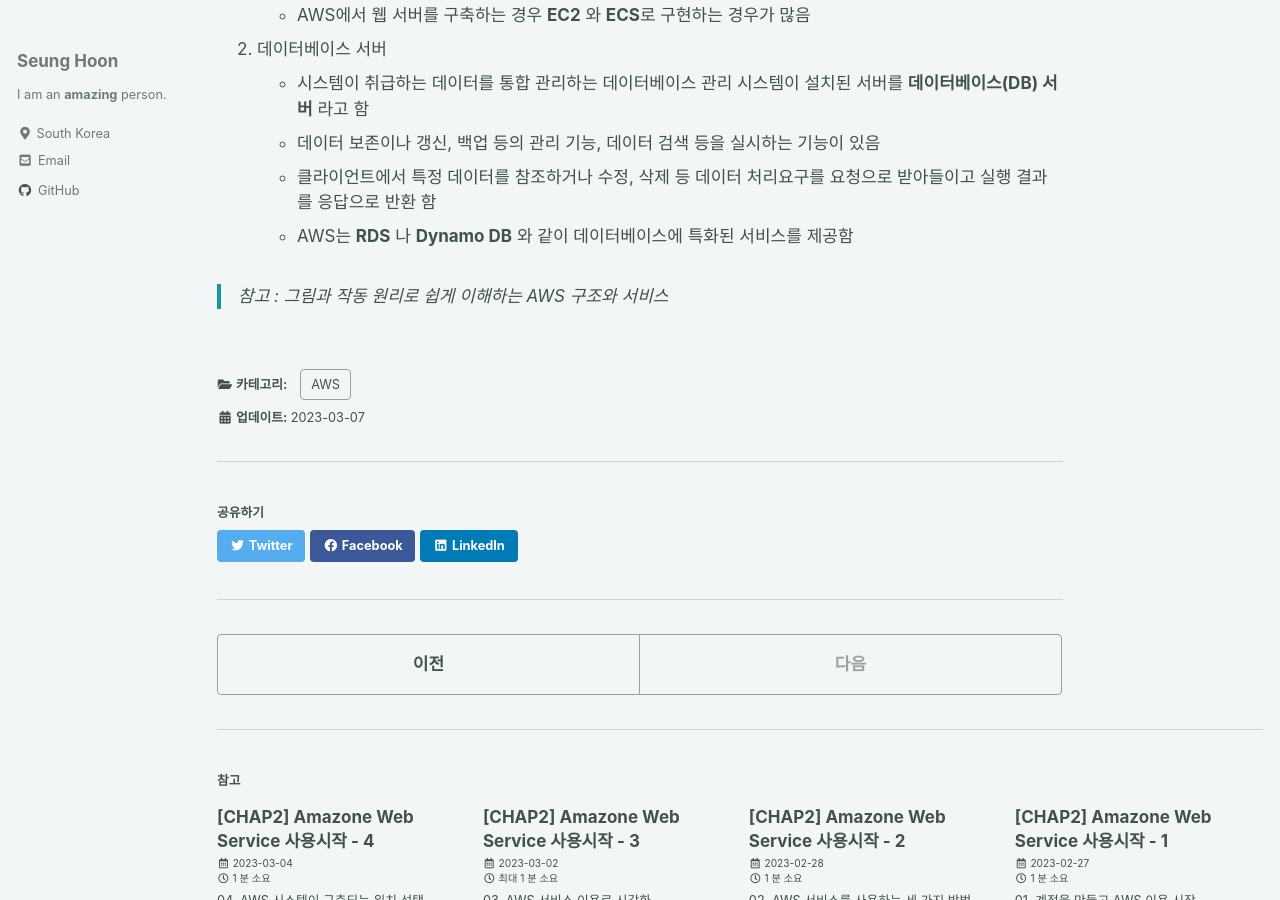
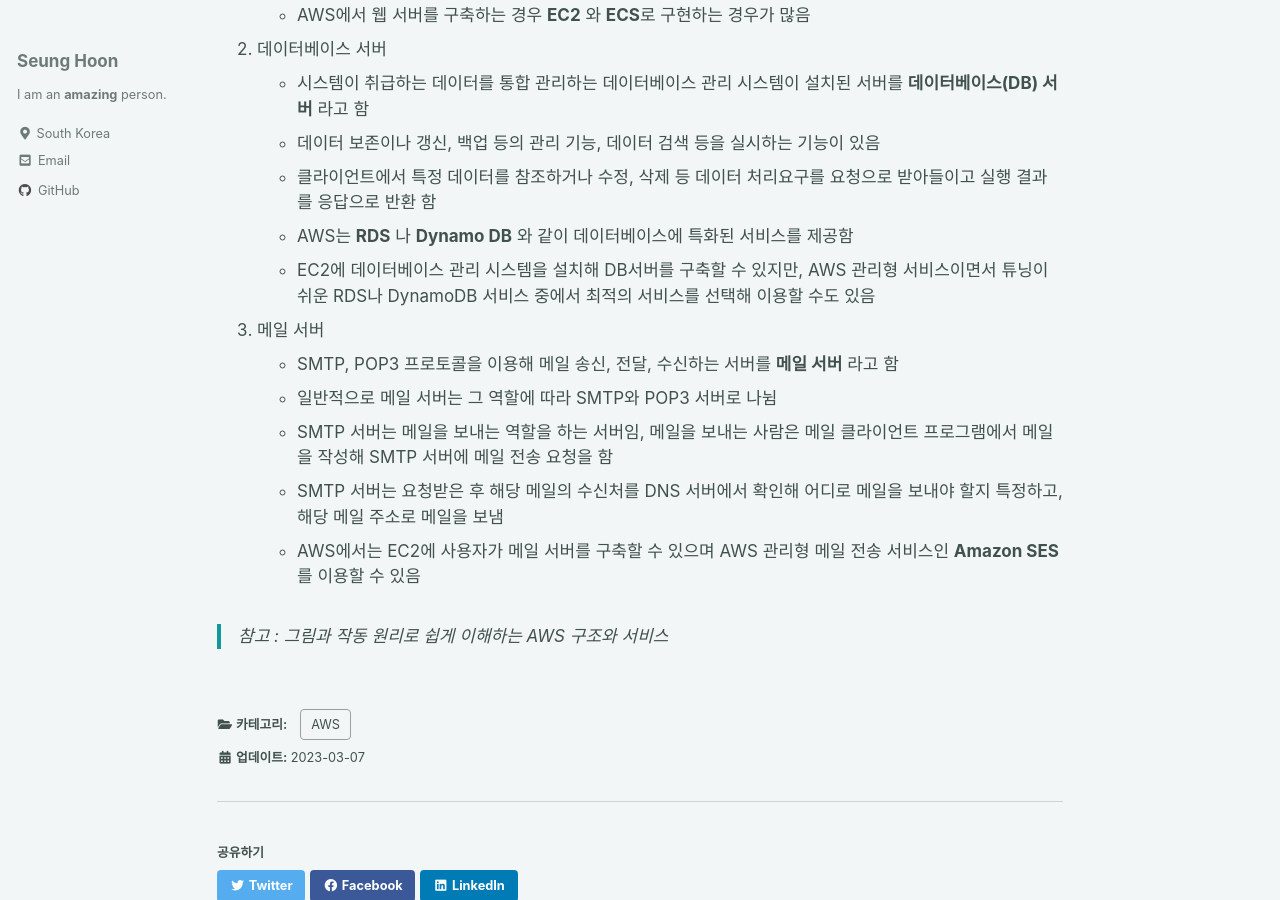
Before and after one commit to ibk01161/ibk01161.github.io, a Jekyll site: the page built from _posts/2023-03-07-aws3_01.md, in a window 1280 px wide and 900 px high, scrolled down 735 px. Built offline with Jekyll 4.4.1, drawn with Linux system fonts in a browser that asks for light colours; cached includes are drawn as plain includes.

Commit message:
Add Post

```diff
--- a/_posts/2023-03-07-aws3_01.md
+++ b/_posts/2023-03-07-aws3_01.md
@@ -29,6 +29,14 @@ AWS에서는 가상 서버 서비스인 **EC2**와 컨테이너 서비스인 **E
   - 데이터 보존이나 갱신, 백업 등의 관리 기능, 데이터 검색 등을 실시하는 기능이 있음
   - 클라이언트에서 특정 데이터를 참조하거나 수정, 삭제 등 데이터 처리요구를 요청으로 받아들이고 실행 결과를 응답으로 반환 함
   - AWS는 **RDS** 나 **Dynamo DB** 와 같이 데이터베이스에 특화된 서비스를 제공함
+  - EC2에 데이터베이스 관리 시스템을 설치해 DB서버를 구축할 수 있지만, AWS 관리형 서비스이면서 튜닝이 쉬운 RDS나 DynamoDB 서비스 중에서 최적의 서비스를 선택해 이용할 수도 있음
+
+3. 메일 서버
+  - SMTP, POP3 프로토콜을 이용해 메일 송신, 전달, 수신하는 서버를 **메일 서버** 라고 함
+  - 일반적으로 메일 서버는 그 역할에 따라 SMTP와 POP3 서버로 나뉨
+  - SMTP 서버는 메일을 보내는 역할을 하는 서버임, 메일을 보내는 사람은 메일 클라이언트 프로그램에서 메일을 작성해 SMTP 서버에 메일 전송 요청을 함
+  - SMTP 서버는 요청받은 후 해당 메일의 수신처를 DNS 서버에서 확인해 어디로 메일을 보내야 할지 특정하고, 해당 메일 주소로 메일을 보냄
+  - AWS에서는 EC2에 사용자가 메일 서버를 구축할 수 있으며 AWS 관리형 메일 전송 서비스인 **Amazon SES**를 이용할 수 있음
 
 
 > 참고 : 그림과 작동 원리로 쉽게 이해하는 AWS 구조와 서비스
```
